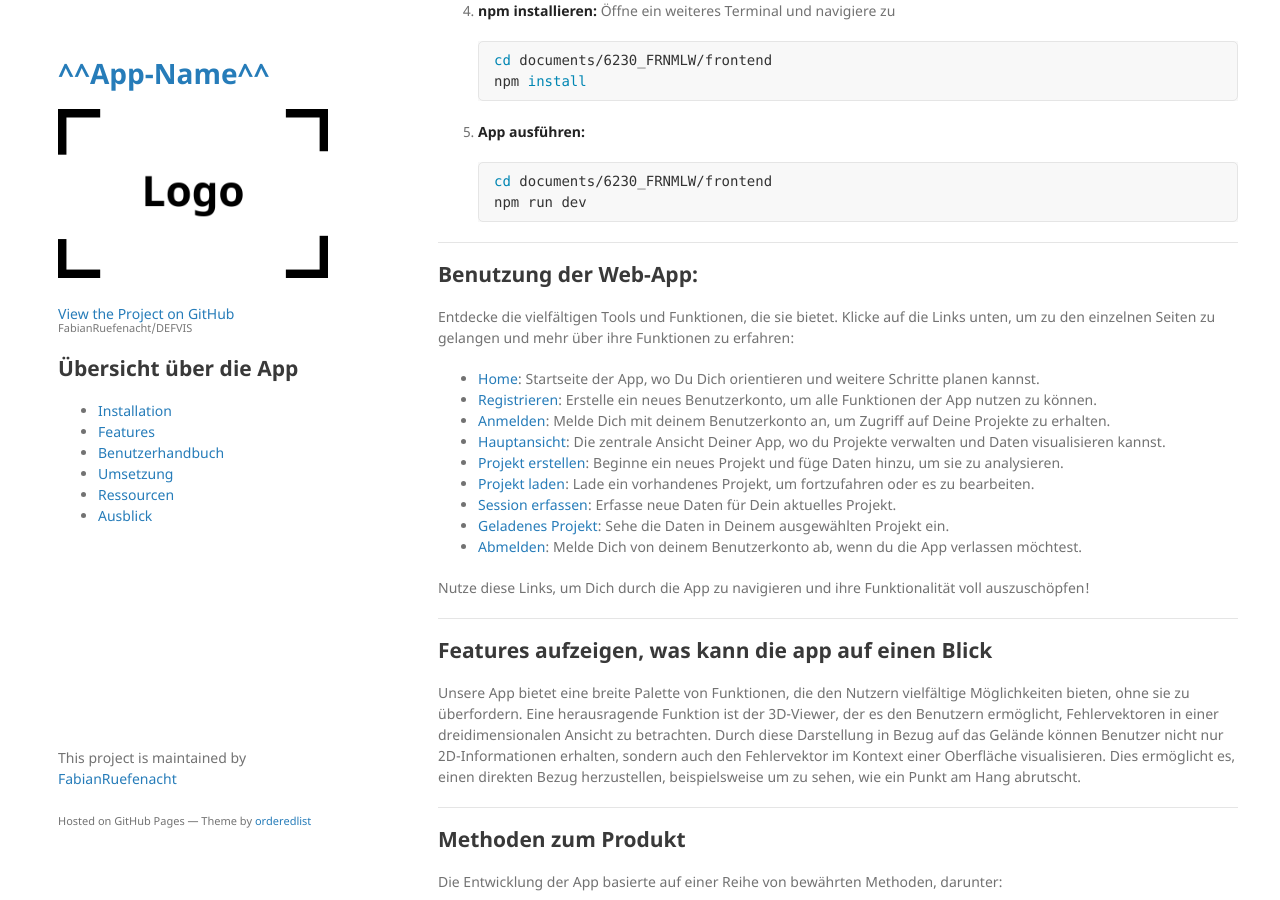
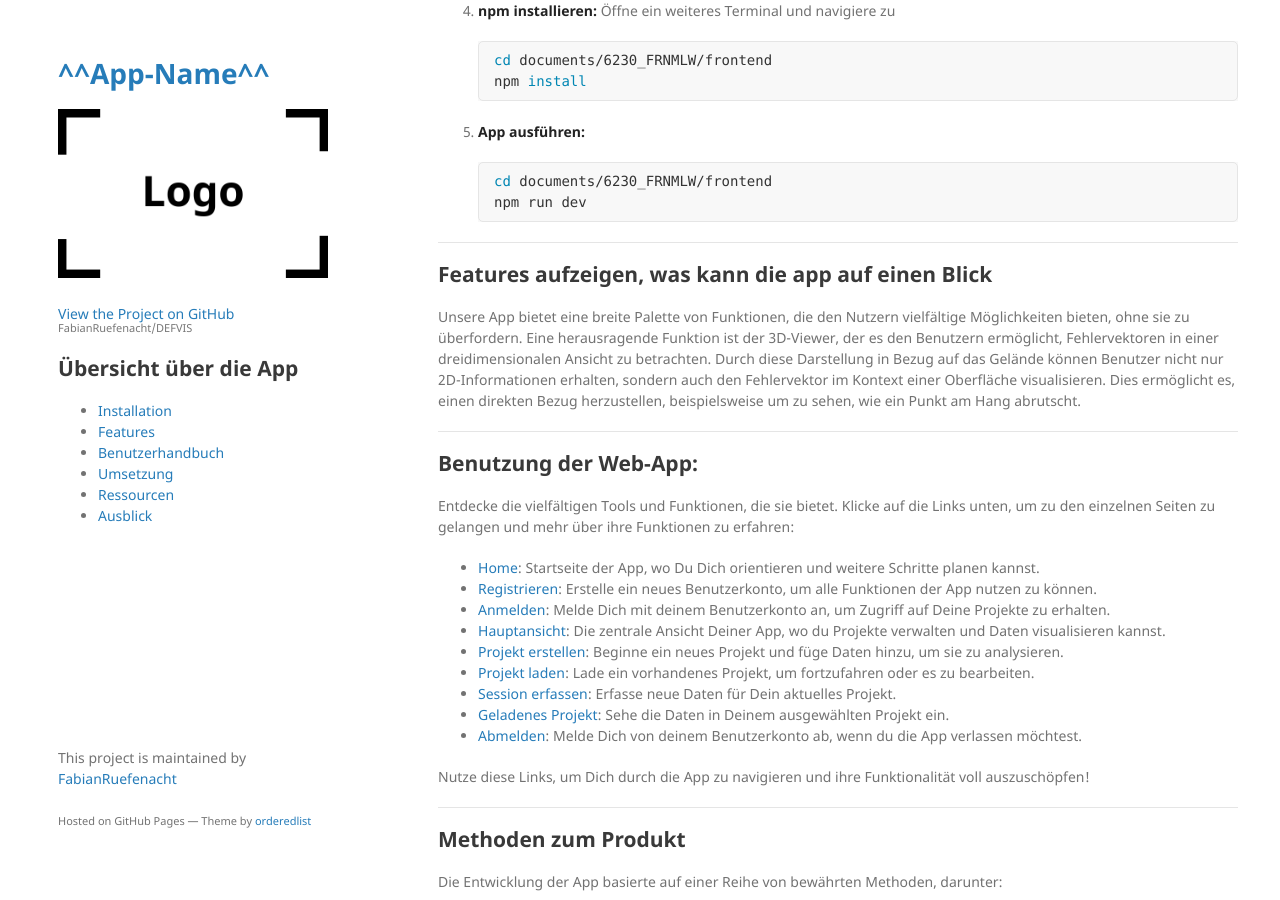
Before and after one commit to FabianRuefenacht/DEFVIS, a Jekyll site: the page built from docs/index.md, in a window 1280 px wide and 900 px high, scrolled down 774 px. Built offline with Jekyll 4.4.1, drawn with Linux system fonts in a browser that asks for light colours; our own code applies the rules of GitHub Pages for plain Markdown files; some of the changed lines change nothing that is shown.

Commit message:
Update index.md

```diff
--- a/docs/index.md
+++ b/docs/index.md
@@ -51,6 +51,12 @@ Die Implementierung dieser Funktionen zielt darauf ab, eine effiziente und effek
 
 ---
 
+## Features aufzeigen, was kann die app auf einen Blick {#section2}
+
+Unsere App bietet eine breite Palette von Funktionen, die den Nutzern vielfältige Möglichkeiten bieten, ohne sie zu überfordern. Eine herausragende Funktion ist der 3D-Viewer, der es den Benutzern ermöglicht, Fehlervektoren in einer dreidimensionalen Ansicht zu betrachten. Durch diese Darstellung in Bezug auf das Gelände können Benutzer nicht nur 2D-Informationen erhalten, sondern auch den Fehlervektor im Kontext einer Oberfläche visualisieren. Dies ermöglicht es, einen direkten Bezug herzustellen, beispielsweise um zu sehen, wie ein Punkt am Hang abrutscht.
+
+---
+
 ## Benutzung der Web-App: {#section3}
 
 Entdecke die vielfältigen Tools und Funktionen, die sie bietet. Klicke auf die Links unten, um zu den einzelnen Seiten zu gelangen und mehr über ihre Funktionen zu erfahren:
@@ -66,12 +72,6 @@ Entdecke die vielfältigen Tools und Funktionen, die sie bietet. Klicke auf die
 - [Abmelden](logout.html): Melde Dich von deinem Benutzerkonto ab, wenn du die App verlassen möchtest.
 
 Nutze diese Links, um Dich durch die App zu navigieren und ihre Funktionalität voll auszuschöpfen!
-
----
-
-## Features aufzeigen, was kann die app auf einen Blick {#section2}
-
-Unsere App bietet eine breite Palette von Funktionen, die den Nutzern vielfältige Möglichkeiten bieten, ohne sie zu überfordern. Eine herausragende Funktion ist der 3D-Viewer, der es den Benutzern ermöglicht, Fehlervektoren in einer dreidimensionalen Ansicht zu betrachten. Durch diese Darstellung in Bezug auf das Gelände können Benutzer nicht nur 2D-Informationen erhalten, sondern auch den Fehlervektor im Kontext einer Oberfläche visualisieren. Dies ermöglicht es, einen direkten Bezug herzustellen, beispielsweise um zu sehen, wie ein Punkt am Hang abrutscht.
 
 ---
 
```
